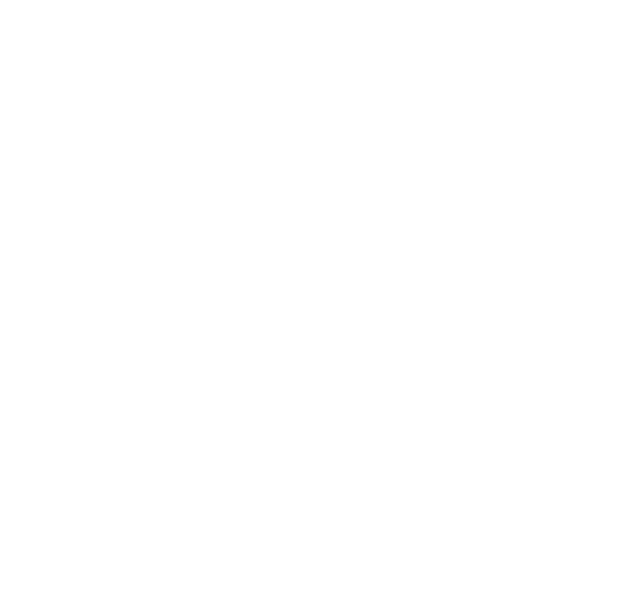
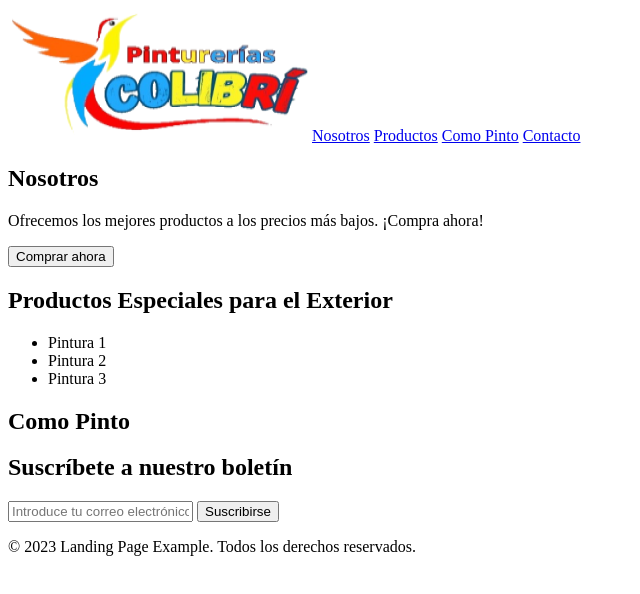
Before and after one commit to Patovica/C-Users-Roberto-Desktop-Cursando-Argentina-Programa-Pinturer-a-, a plain HTML site: page index.html in a window 1280 px wide. Shown: the whole page, without its empty margins (0-640 px from the left). Drawn offline with Linux system fonts and the light colour scheme.

Commit message:
Add files via upload

```diff
--- a/index.html
+++ b/index.html
@@ -1,12 +1,49 @@
 <!DOCTYPE html>
-<html lang="es">
+<html lang="en">
 <head>
     <meta charset="UTF-8">
-    <meta http-equiv="X-UA-Compatible" content="IE=edge">
     <meta name="viewport" content="width=device-width, initial-scale=1.0">
-    <title>Proyecto Final</title>
+    <title>Pinturerías Colibrí</title>
 </head>
 <body>
-
+    <header>
+        <div class="container">
+            <img src="Img\Colibri.png"
+            <nav>
+                <a href="#">Nosotros</a>
+                <a href="#">Productos</a>
+                <a href="#">Como Pinto</a>
+                <a href="#">Contacto</a>
+            </nav>
+        </div>
+    </header>
+    <main>
+        <section>
+            <h1>Nosotros</h1>
+            <p>Ofrecemos los mejores productos a los precios más bajos. ¡Compra ahora!</p>
+            <button>Comprar ahora</button>
+        </section>
+        <section>
+            <h2>Productos Especiales para el Exterior</h2>
+            <ul>
+                <li>Pintura 1</li>
+                <li>Pintura 2</li>
+                <li>Pintura 3</li>
+            </ul>
+        <section>
+            <h2>Como Pinto</h2>
+        </section>
+        </section>
+        <section>
+            <h2>Suscríbete a nuestro boletín</h2>
+            <form>
+                <input type="email" placeholder="Introduce tu correo electrónico" required>
+                <button type="submit">Suscribirse</button>
+            </form>
+        </section>
+    </main>
+    <footer>
+        <p>&copy; 2023 Landing Page Example. Todos los derechos reservados.</p>
+    </footer>
 </body>
 </html>
```
